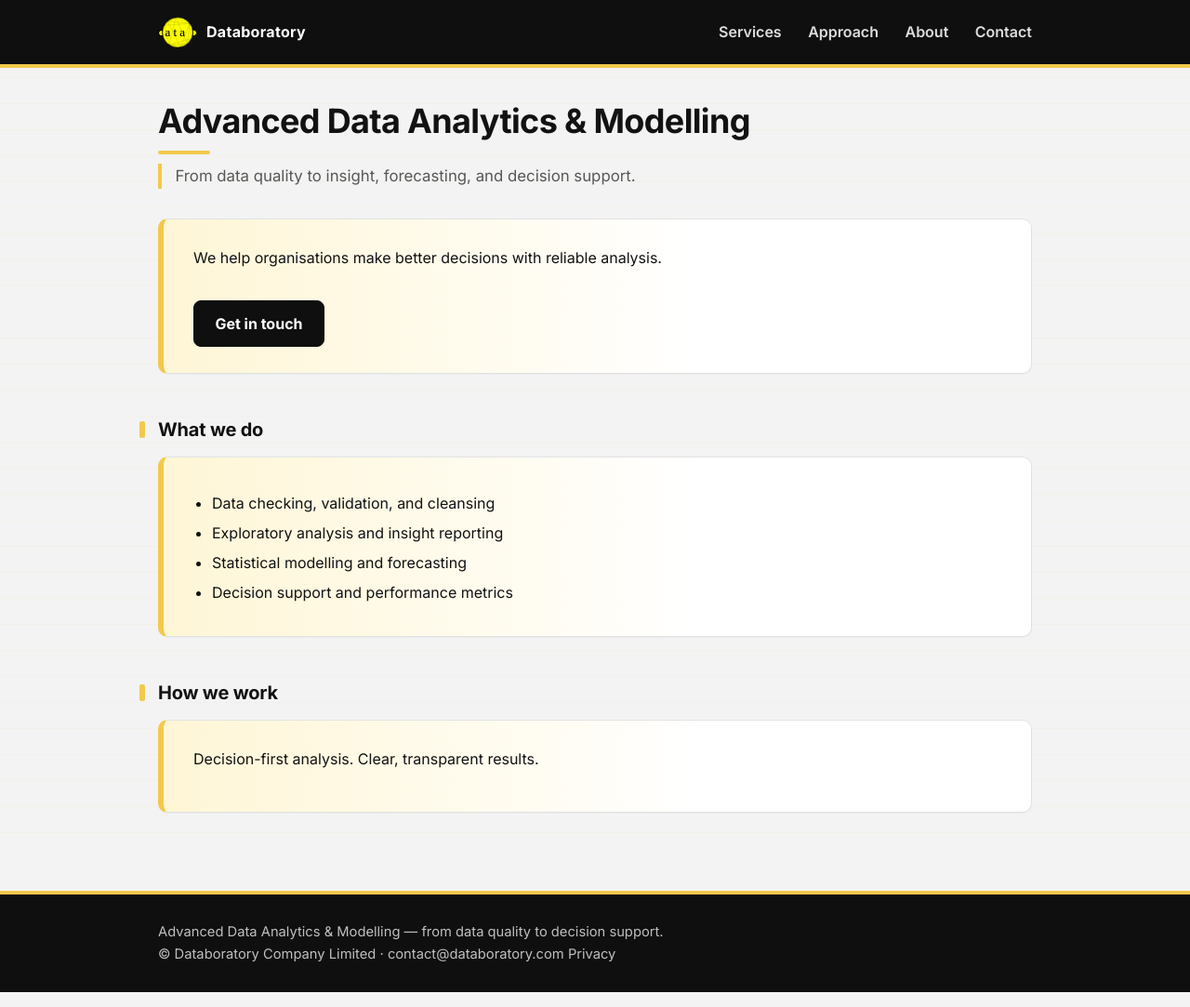
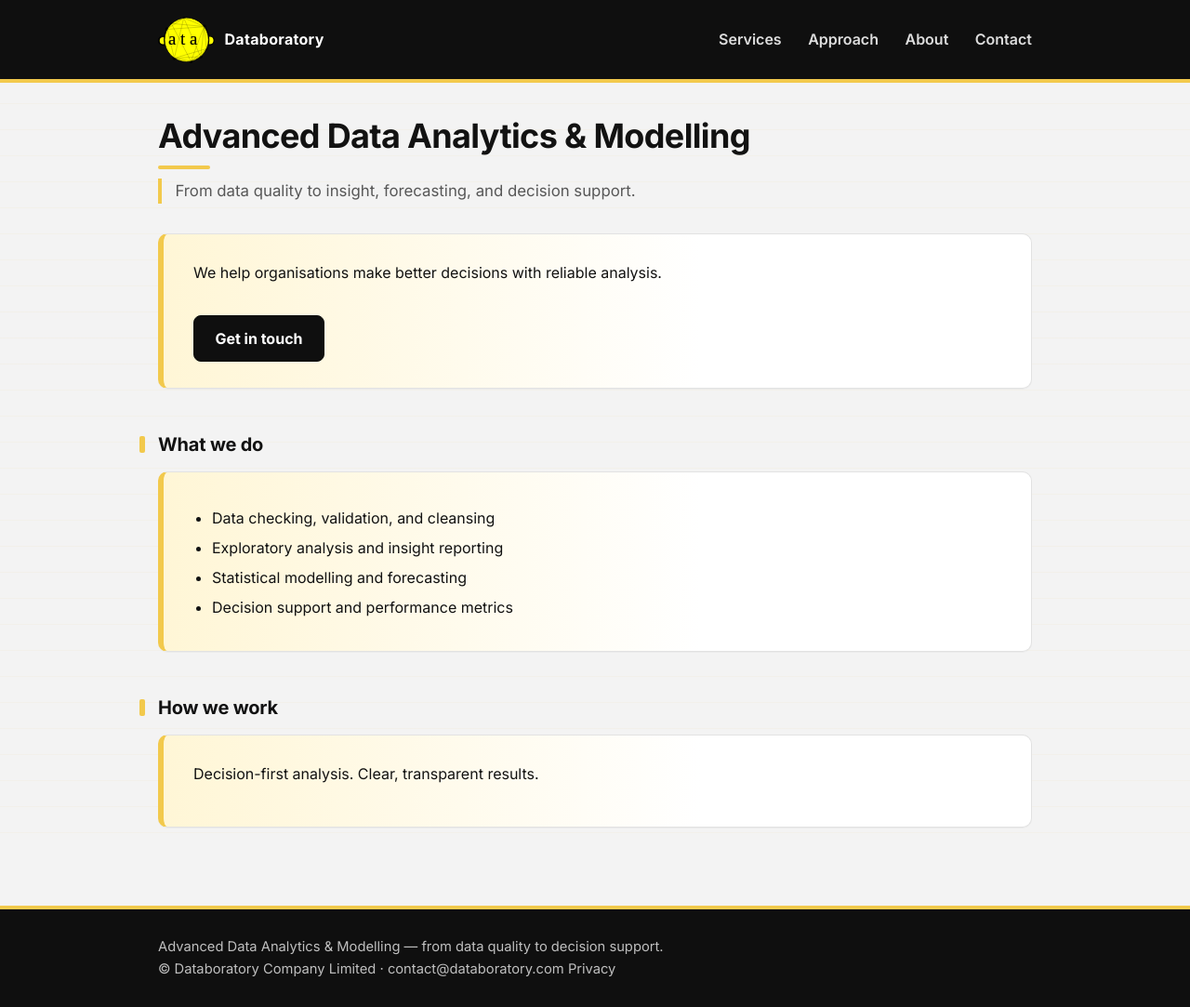
Before and after one commit to zippyplay/datab, a Jekyll site: the page built from index.html, in a window 1280 px wide. Shown: the whole page at 93% size. Built offline with Jekyll 4.4.1, drawn with Linux system fonts in a browser that asks for light colours.

Commit message:
Adjust logo size.

```diff
--- a/assets/css/style.css
+++ b/assets/css/style.css
@@ -97,7 +97,7 @@ main.container {
 }
 
 .brand img {
-  height: 34px;
+  height: 50px;
 }
 
 .brand span {
```
